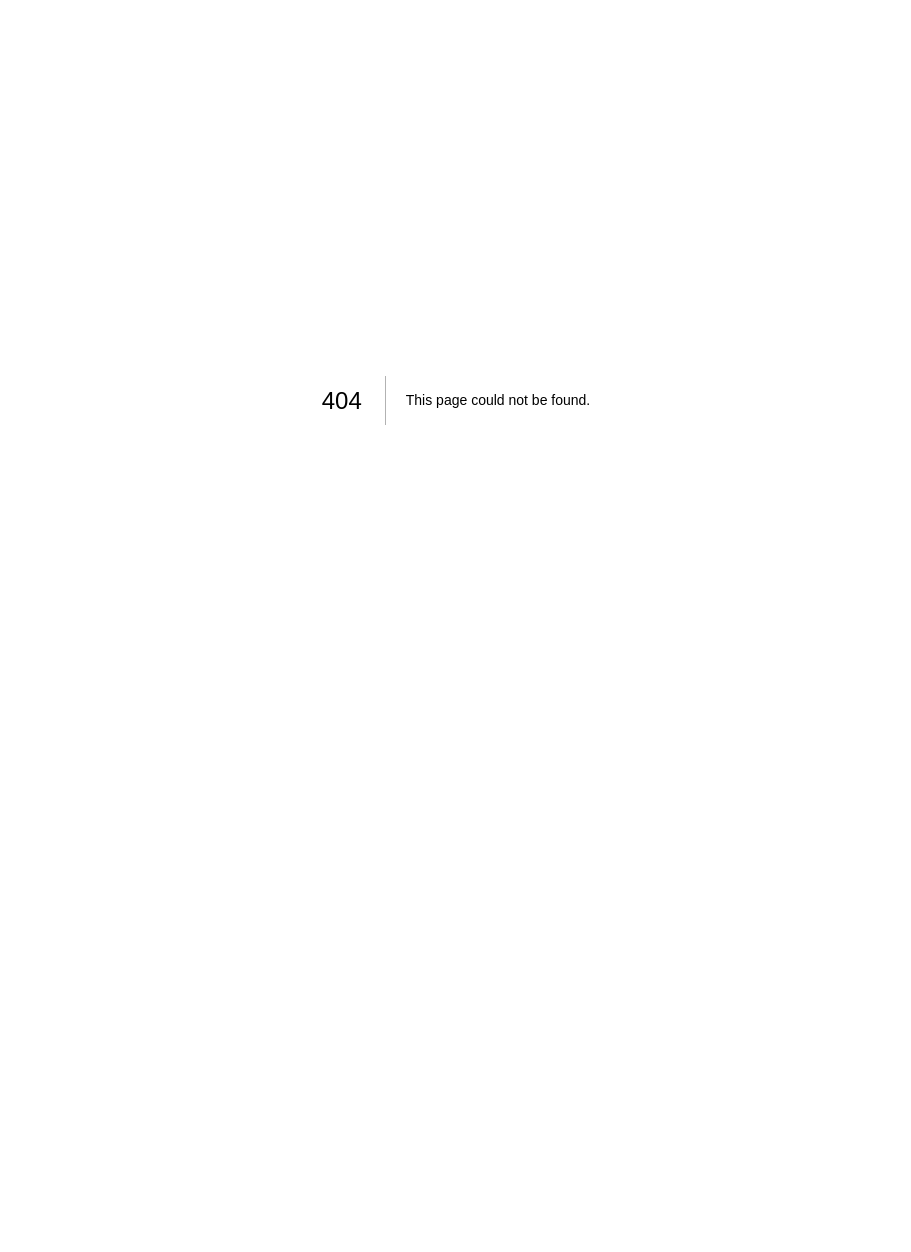
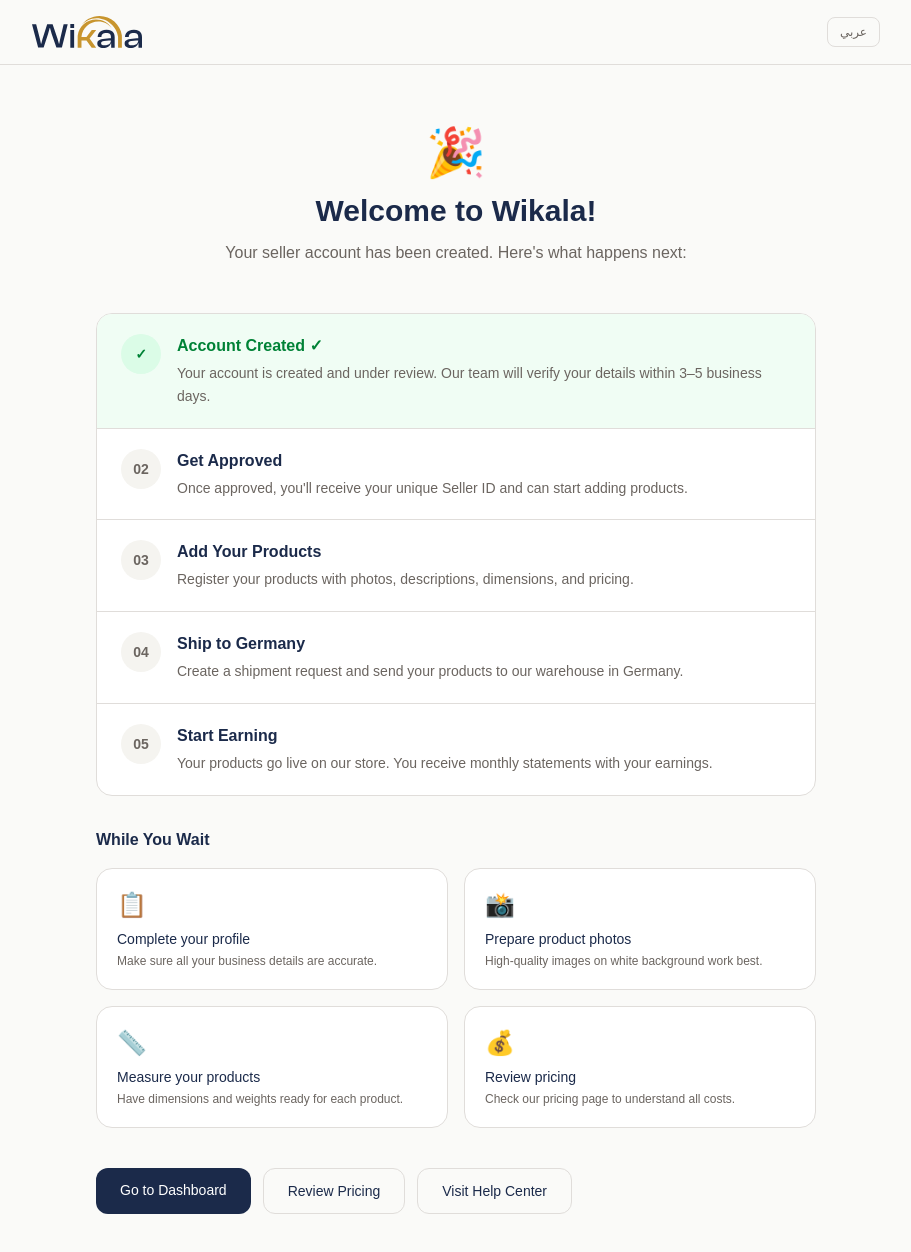
Before and after one commit to ibra8080/wikala-frontend, a Next.js app: page /welcome in a window 1280 px wide. Before the commit this address had no page. Shown: the top 1252 px of the page, without its empty margins (184-1095 px from the left). Before the commit the page ends 800 px from the top, so only its background shows below. Built offline with nearby package versions, Linux system fonts and the light colour scheme; a web font is replaced by a local one.

Commit message:
feat: add Welcome/Onboarding page with EN/AR toggle

```diff
--- /dev/null
+++ b/app/welcome/page.tsx
@@ -0,0 +1,198 @@
+// app/welcome/page.tsx
+'use client'
+
+import { useState } from 'react'
+import Link from 'next/link'
+import { useAuthStore } from '@/store/auth'
+
+const content = {
+  en: {
+    title: 'Welcome to Wikala!',
+    subtitle: 'Your seller account has been created. Here\'s what happens next:',
+    steps: [
+      {
+        num: '01',
+        status: 'done',
+        title: 'Account Created ✓',
+        desc: 'Your account is created and under review. Our team will verify your details within 3–5 business days.',
+      },
+      {
+        num: '02',
+        status: 'pending',
+        title: 'Get Approved',
+        desc: 'Once approved, you\'ll receive your unique Seller ID and can start adding products.',
+      },
+      {
+        num: '03',
+        status: 'pending',
+        title: 'Add Your Products',
+        desc: 'Register your products with photos, descriptions, dimensions, and pricing.',
+      },
+      {
+        num: '04',
+        status: 'pending',
+        title: 'Ship to Germany',
+        desc: 'Create a shipment request and send your products to our warehouse in Germany.',
+      },
+      {
+        num: '05',
+        status: 'pending',
+        title: 'Start Earning',
+        desc: 'Your products go live on our store. You receive monthly statements with your earnings.',
+      },
+    ],
+    tips: {
+      title: 'While You Wait',
+      items: [
+        { icon: '📋', title: 'Complete your profile', desc: 'Make sure all your business details are accurate.' },
+        { icon: '📸', title: 'Prepare product photos', desc: 'High-quality images on white background work best.' },
+        { icon: '📏', title: 'Measure your products', desc: 'Have dimensions and weights ready for each product.' },
+        { icon: '💰', title: 'Review pricing', desc: 'Check our pricing page to understand all costs.' },
+      ]
+    },
+    cta: 'Go to Dashboard',
+    pricing: 'Review Pricing',
+    help: 'Visit Help Center',
+  },
+  ar: {
+    title: 'مرحباً بك في وكالة!',
+    subtitle: 'تم إنشاء حساب البائع الخاص بك. إليك ما سيحدث بعد ذلك:',
+    steps: [
+      {
+        num: '01',
+        status: 'done',
+        title: 'تم إنشاء الحساب ✓',
+        desc: 'تم إنشاء حسابك وهو قيد المراجعة. سيتحقق فريقنا من بياناتك خلال 3–5 أيام عمل.',
+      },
+      {
+        num: '02',
+        status: 'pending',
+        title: 'الحصول على الموافقة',
+        desc: 'بعد الموافقة، ستحصل على معرف البائع الخاص بك ويمكنك البدء في إضافة المنتجات.',
+      },
+      {
+        num: '03',
+        status: 'pending',
+        title: 'أضف منتجاتك',
+        desc: 'سجّل منتجاتك مع الصور والأوصاف والأبعاد والتسعير.',
+      },
+      {
+        num: '04',
+        status: 'pending',
+        title: 'اشحن إلى ألمانيا',
+        desc: 'أنشئ طلب شحن وأرسل منتجاتك إلى مستودعنا في ألمانيا.',
+      },
+      {
+        num: '05',
+        status: 'pending',
+        title: 'ابدأ الربح',
+        desc: 'تظهر منتجاتك على متجرنا. تحصل على كشوف حساب شهرية بأرباحك.',
+      },
+    ],
+    tips: {
+      title: 'في انتظار الموافقة',
+      items: [
+        { icon: '📋', title: 'أكمل ملفك الشخصي', desc: 'تأكد من دقة جميع بيانات نشاطك التجاري.' },
+        { icon: '📸', title: 'جهّز صور المنتجات', desc: 'الصور عالية الجودة على خلفية بيضاء هي الأفضل.' },
+        { icon: '📏', title: 'قِس منتجاتك', desc: 'احتفظ بالأبعاد والأوزان جاهزة لكل منتج.' },
+        { icon: '💰', title: 'راجع التسعير', desc: 'تحقق من صفحة التسعير لفهم جميع التكاليف.' },
+      ]
+    },
+    cta: 'اذهب إلى لوحة التحكم',
+    pricing: 'مراجعة التسعير',
+    help: 'مركز المساعدة',
+  }
+}
+
+export default function WelcomePage() {
+  const [lang, setLang] = useState<'en' | 'ar'>('en')
+  const { user } = useAuthStore()
+  const t = content[lang]
+  const isAr = lang === 'ar'
+
+  return (
+    <div className="min-h-screen bg-[#FAFAF8]" dir={isAr ? 'rtl' : 'ltr'}>
+
+      {/* Navbar */}
+      <nav className="bg-[#FAFAF8] border-b border-[#E0DDDA]">
+        <div className="max-w-4xl mx-auto px-6 py-4 flex items-center justify-between">
+          <Link href="/">
+            <img src="/wikala_Logo.svg" alt="Wikala" className="h-8" />
+          </Link>
+          <div className="flex items-center gap-3">
+            <button
+              onClick={() => setLang(lang === 'en' ? 'ar' : 'en')}
+              className="text-xs border border-[#E0DDDA] px-3 py-1.5 rounded-lg text-[#6B6560] hover:bg-[#F5F4F0] transition">
+              {lang === 'en' ? 'عربي' : 'EN'}
+            </button>
+          </div>
+        </div>
+      </nav>
+
+      <div className="max-w-3xl mx-auto px-6 py-16">
+
+        {/* Header */}
+        <div className="text-center mb-12">
+          <div className="text-5xl mb-4">🎉</div>
+          <h1 className="text-3xl font-bold text-[#1B2A4A] mb-3">{t.title}</h1>
+          {user && (
+            <p className="text-[#C8952E] font-medium mb-2">{user.email}</p>
+          )}
+          <p className="text-[#6B6560]">{t.subtitle}</p>
+        </div>
+
+        {/* Steps */}
+        <div className="bg-white rounded-2xl border border-[#E0DDDA] overflow-hidden mb-8">
+          {t.steps.map((step, i) => (
+            <div key={i}
+              className={`flex items-start gap-4 px-6 py-5 border-b border-[#E0DDDA] last:border-0
+                ${step.status === 'done' ? 'bg-green-50' : ''}`}>
+              <div className={`w-10 h-10 rounded-full flex items-center justify-center flex-shrink-0 text-sm font-bold
+                ${step.status === 'done'
+                  ? 'bg-green-100 text-green-700'
+                  : 'bg-[#F5F4F0] text-[#6B6560]'}`}>
+                {step.status === 'done' ? '✓' : step.num}
+              </div>
+              <div>
+                <p className={`font-semibold mb-1 ${step.status === 'done' ? 'text-green-700' : 'text-[#1B2A4A]'}`}>
+                  {step.title}
+                </p>
+                <p className="text-sm text-[#6B6560] leading-relaxed">{step.desc}</p>
+              </div>
+            </div>
+          ))}
+        </div>
+
+        {/* Tips */}
+        <div className="mb-10">
+          <h2 className="font-semibold text-[#1B2A4A] mb-4">{t.tips.title}</h2>
+          <div className="grid grid-cols-2 gap-4">
+            {t.tips.items.map((tip, i) => (
+              <div key={i} className="bg-white rounded-2xl border border-[#E0DDDA] p-5">
+                <div className="text-2xl mb-2">{tip.icon}</div>
+                <p className="font-medium text-[#1B2A4A] text-sm mb-1">{tip.title}</p>
+                <p className="text-xs text-[#6B6560]">{tip.desc}</p>
+              </div>
+            ))}
+          </div>
+        </div>
+
+        {/* CTAs */}
+        <div className="flex gap-3 flex-wrap">
+          <Link href="/dashboard"
+            className="bg-[#1B2A4A] text-white px-6 py-3 rounded-xl text-sm font-medium hover:bg-[#243860] transition">
+            {t.cta}
+          </Link>
+          <Link href="/pricing"
+            className="border border-[#E0DDDA] text-[#1B2A4A] px-6 py-3 rounded-xl text-sm font-medium hover:bg-[#F5F4F0] transition">
+            {t.pricing}
+          </Link>
+          <Link href="/help"
+            className="border border-[#E0DDDA] text-[#1B2A4A] px-6 py-3 rounded-xl text-sm font-medium hover:bg-[#F5F4F0] transition">
+            {t.help}
+          </Link>
+        </div>
+      </div>
+    </div>
+  )
+}
```
